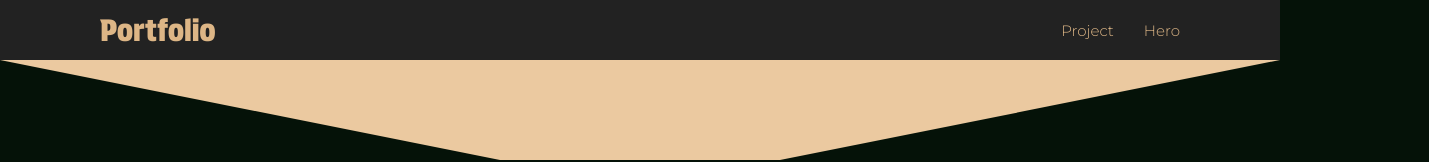
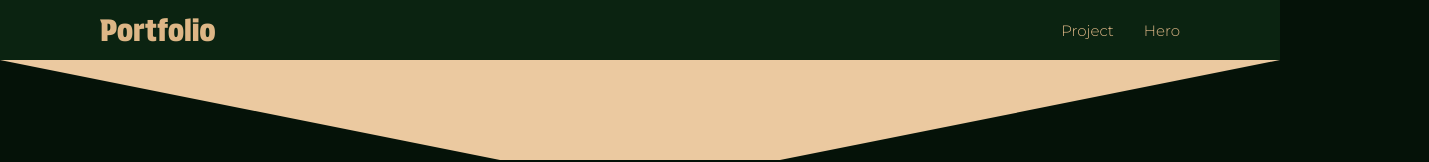
Before and after one commit to Lhurdb19/my-portfolio, a React (Create React App) app: page / in a window 1280 px wide. Shown: the top 162 px of the page, 1429 px wide, since content can reach past the window. Built offline with nearby package versions, Linux system fonts and the light colour scheme.

Commit message:
general updated

```diff
--- a/src/App.js
+++ b/src/App.js
@@ -60,11 +60,11 @@ function App() {
           <Footer />
 
           {/* Scroll-to-Top Button */}
-          {showScrollBtn && (
+          {/* {showScrollBtn && (
             <button className="scroll-to-top" onClick={scrollToTop}>
               <FaArrowUp />
             </button>
-          )}
+          )} */}
         </Router>
       )}
 
@@ -95,11 +95,7 @@ function App() {
           transform: scale(1.1);
         }
 
-      `}, {`@media screen and (max-width:896px) {
-         .scroll-to-top {
-         display: none;
-         }
-      }`}
+      `}
 
       </style>
     </>
--- a/src/Components/About/About.css
+++ b/src/Components/About/About.css
@@ -1,9 +1,8 @@
 body {
-    margin: 0;
-    padding: 0%;
+  padding: 0%;
+  margin: 0%;
     box-sizing: border-box;
     text-decoration: none;
-    background-color: #051208;
   }
 
   @font-face {
@@ -47,7 +46,7 @@ body {
     justify-content: flex-start;
     align-items: flex-start;
     flex-direction: column;
-    background-color: #1d231f;
+    background-color: #0b2311;
     padding: 30px;
 }
 @media screen and (max-width:896px) {
@@ -58,7 +57,6 @@ body {
         justify-content: flex-start;
         align-items: flex-start;
         flex-direction: column;
-        background-color: #1d231f;
         padding: 20px;
     }
 }
@@ -77,7 +75,7 @@ body {
     justify-content: flex-start;
     align-items: flex-start;
     flex-direction: column;
-    background-color: #1d231f;
+    background-color: #0b2311;
     padding: 30px;
     gap: 30px;
 }
@@ -109,7 +107,7 @@ body {
         justify-content: flex-start;
         align-items: flex-start;
         flex-direction: column;
-        background-color: #1d231f;
+        background-color: #0b2311;
         padding: 20px;
         gap: 10px;
     }
--- a/src/Components/Home/Home.css
+++ b/src/Components/Home/Home.css
@@ -1,6 +1,6 @@
 * {
-    margin: 0;
   padding: 0%;
+  margin: 0%;
   box-sizing: border-box;
   text-decoration: none;
 }
@@ -25,6 +25,7 @@
   display: flex;
   justify-content: center;
   align-items: flex-start;
+  flex-direction: column;
   position: relative;
   border-top: 100px solid #ebc9a0;
   border-bottom: 100px solid #ebc9a0;
@@ -33,7 +34,7 @@
   padding: 20px 10px;
 }
 
-  @media screen and (max-width:896px) {
+@media screen and (max-width: 896px) {
   .home-component {
     top: 60px;
     width: 100%;
@@ -47,79 +48,17 @@
   }
 }
 
-  /* .my-image {
-    width: 100px;
-    height: 100px;
-    display: flex;
-    justify-content: center;
-    align-items: center;
-    cursor: pointer;
-  }
-
-  .my-image > img {
-    width: 100px;
-    height: 100px;
-    object-fit: cover;
-    border-radius: 50%;
-    position: relative;
-  }
-  @media screen and (max-width:896px) {
-    .my-image {
-      width: 70px;
-      height: 70px;
-      display: none;
-    }
-  }
-
-  .my-image > h5 {
-    width: 100px;
-    height: 100px;
-    background-color: rgba(0,0,0,0.4);
-    border-radius: 50%;
-    display: flex;
-    justify-content: center;
-    align-items: center;
-    text-align: center;
-    position: absolute;
-    transform: translateY(-100%) rotateY(0deg);
-    transition: all 0.5s ease-in-out;
-    color: #ebc9a0;
-    font-family: Strike;
-  }
-
-  @media screen and (max-width:896px) {
-    .my-image > h5 {
-      width: 70px;
-      height: 70px;
-      background-color: rgba(0,0,0,0.4);
-      border-radius: 50%;
-      display: flex;
-      justify-content: center;
-      align-items: center;
-      text-align: center;
-      position: absolute;
-      transform: translateY(0%) rotateY(0deg);
-      color: #ebc9a0;
-      font-family: Strike;
-    }
-  }
-
-  .my-image:hover > h5 {
-    transform: translateY(0) rotateY(360deg);
-  } */
-
 .cv-words {
   width: 100%;
   display: flex;
   justify-content: center;
   align-items: flex-start;
-    /* flex-direction: column; */
   gap: 10px;
   color: #bab8b8;
   font-size: 15px;
   font-family: Montserrat;
 }
-  @media screen and (max-width:896px) {
+@media screen and (max-width: 896px) {
   .cv-words {
     width: 100%;
     flex-direction: column;
@@ -129,7 +68,7 @@
     font-family: Montserrat;
   }
 }
-  .cv-words > .cv-text {
+.cv-text {
   width: 50%;
   display: flex;
   justify-content: flex-start;
@@ -163,8 +102,8 @@
   position: relative;
 }
 
-  @media screen and (max-width:896px) {
-    .cv-words > .cv-text {
+@media screen and (max-width: 896px) {
+  .cv-text {
     width: 100%;
     font-size: 15px;
     font-family: Montserrat;
@@ -198,7 +137,8 @@
   color: #ebc9a0;
 }
 
-  .icons1, .icons2 {
+.icons1,
+.icons2 {
   width: 26px;
   height: 26px;
   font-size: 20px;
@@ -213,12 +153,11 @@
   align-items: center;
   position: absolute;
 }
-  @media screen and (max-width:896px) {
-    .icons1, .icons2 {
-
+@media screen and (max-width: 896px) {
+  .icons1,
+  .icons2 {
   }
 }
-
 
 .icons1 {
   transform: translateY(0);
@@ -242,11 +181,11 @@
 
 .cv-words > img {
   width: 50%;
-    height: 400px;
+  height: 450px;
   object-fit: cover;
 }
 
-  @media screen and (max-width:896px) {
+@media screen and (max-width: 896px) {
   .cv-words > img {
     width: 100%;
     height: fit-content;
@@ -265,7 +204,7 @@
   padding: 100px;
 }
 
-  @media screen and (max-width:896px) {
+@media screen and (max-width: 896px) {
   .home-container {
     width: 100%;
     display: flex;
@@ -293,7 +232,7 @@
   transition: transform 0.3s ease-in-out, box-shadow 0.3s ease-in-out;
   cursor: pointer;
 }
-  @media screen and (max-width:896px) {
+@media screen and (max-width: 896px) {
   .laptop-con {
     width: 100%;
     display: flex;
@@ -324,7 +263,7 @@
   width: 100%;
   margin-top: 40px;
 }
-  @media screen and (max-width:896px) {
+@media screen and (max-width: 896px) {
   .lap-desk-text {
     display: flex;
     justify-content: flex-start;
@@ -349,7 +288,7 @@
   color: #ff8a00;
 }
 
-  @media screen and (max-width:896px) {
+@media screen and (max-width: 896px) {
   .lap-desk-text .top {
     display: flex;
     align-items: flex-end;
@@ -378,7 +317,7 @@
   left: 100%;
 }
 
-  @media screen and (max-width:896px) {
+@media screen and (max-width: 896px) {
   .creation-container {
     width: 100%;
     display: flex;
--- a/src/Components/Home/home.jsx
+++ b/src/Components/Home/home.jsx
@@ -17,13 +17,6 @@ function Home() {
   return (
     <>
       <div className="home-component">
-            {/* <div className="my-image">
-              <img
-                src="https://res.cloudinary.com/damamkuye/image/upload/v1742315837/IMG_2733_k7kwy8.jpg"
-                alt="EJIWUMI BASHEER"
-              />
-              <h5>HEJIDEV</h5>
-            </div> */}
             <div className="about-mycv">
               <div className="cv-words">
                 <div className="cv-text">
@@ -38,14 +31,14 @@ function Home() {
                   <FiArrowUpRight className="icons2" />
                 </a>
                 </div>
+                {/* <img src="https://res.cloudinary.com/damamkuye/image/upload/v1742503220/cv_tpfcie.jpg" alt="" /> */}
                 <img src="https://res.cloudinary.com/damamkuye/image/upload/v1742315837/IMG_2733_k7kwy8.jpg" alt="" />
               </div>
-
             </div>
         </div>
 
-      <section className="home-container">
-        {/* Image Gallery with AOS */}
+      {/* <section className="home-container">
+
         <div className="laptop-con">
           <img
             src="https://res.cloudinary.com/damamkuye/image/upload/v1742339788/mockup4_cuqrri.jpg"
@@ -69,7 +62,6 @@ function Home() {
           />
         </div>
 
-        {/* Developer Information */}
         <div className="lap-desk-text">
           <div className="top" data-aos="fade-up">
             <SlScreenDesktop className="icons" />
@@ -84,7 +76,7 @@ function Home() {
             <h3>77% Client Satisfaction</h3>
           </div>
         </div>
-      </section>
+      </section> */}
 
       <div className="creation-container">
         <div className="selected-work-con">
--- a/src/Navigation/Navbar.css
+++ b/src/Navigation/Navbar.css
@@ -21,7 +21,7 @@ nav {
   justify-content: space-between;
   align-items: center;
   padding: 20px 100px;
-  background-color: #222222;
+  background-color: #0b2311;
   gap: 40px;
   position: fixed;
   z-index: 100;
@@ -77,7 +77,7 @@ nav > a {
     position: fixed;
     z-index: 100;
     transition: all 0.3s ease-in-out;
-    background-color: #222222;
+    background-color: #051208;
   }
 
   .nav-link.mobile.active {
--- a/src/index.css
+++ b/src/index.css
@@ -1,6 +1,6 @@
 body {
-  margin: 0;
   padding: 0%;
+  margin: 0%;
   box-sizing: border-box;
   text-decoration: none;
   background-color: #051208;
```
Lines whose indentation alone changed are shown as unchanged.
